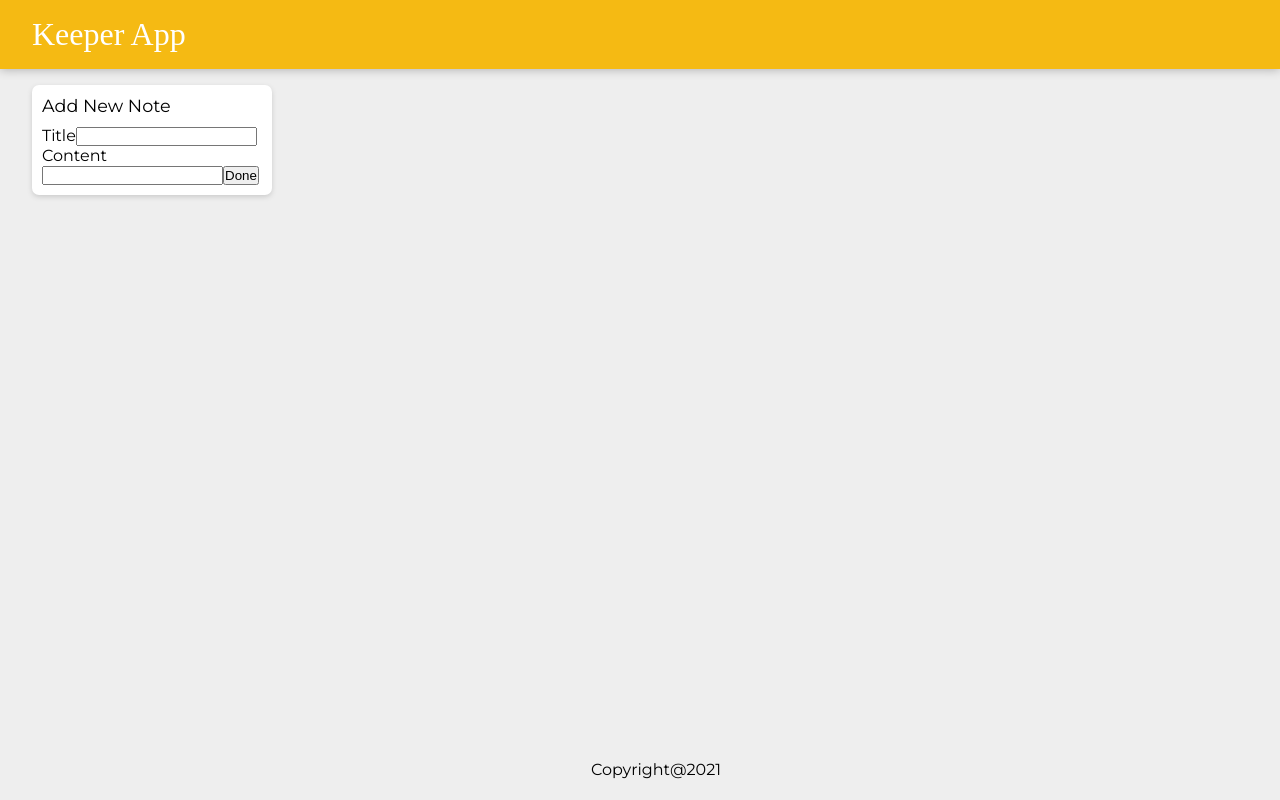
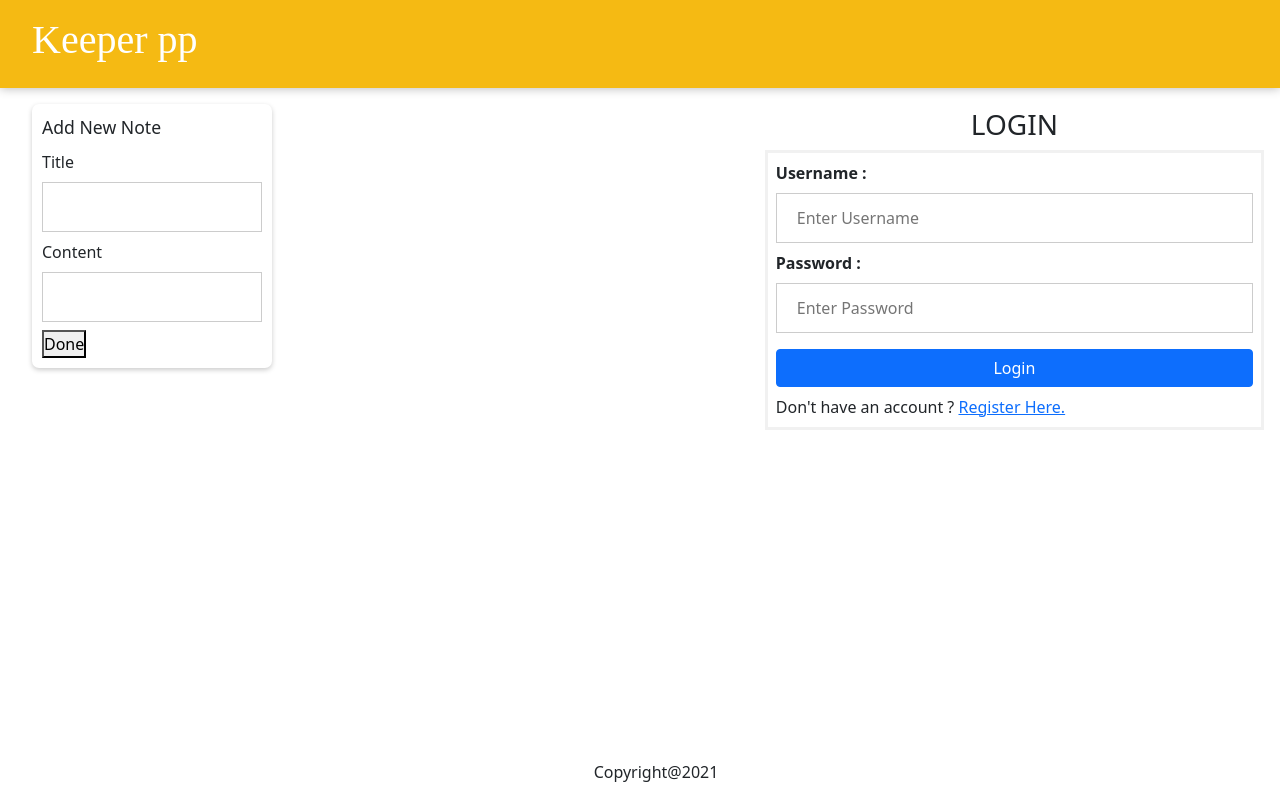
Before and after one commit to saurabh021120/Keeper-App, a React (Create React App) app: page /login in a window 1280 px wide. Built offline with nearby package versions, Linux system fonts and the light colour scheme; a web font is replaced by a local one.

Commit message:
Added Login UI

```diff
--- a/package.json
+++ b/package.json
@@ -5,9 +5,9 @@
   "keywords": [],
   "main": "src/index.js",
   "dependencies": {
-    "bootstrap": "^4.6.0",
+    "bootstrap": "^5.1.1",
     "react": "16.13.1",
-    "react-bootstrap": "^1.5.1",
+    "react-bootstrap": "^2.0.0-rc.1",
     "react-dom": "16.13.1",
     "react-scripts": "3.4.1"
   },
--- a/src/components/App.jsx
+++ b/src/components/App.jsx
@@ -4,6 +4,7 @@ import Header from "./Header";
 import Footer from "./Footer";
 import Note from "./Note";
 import Add from './Add';
+import Login from './Login';
 
 function App() {
 
@@ -20,6 +21,7 @@ function App() {
             })
             }
             <Add notes={notes} setNotes={setNotes}/>
+            <Login />
             <Footer />
         </div>
     );
--- a/src/components/Header.jsx
+++ b/src/components/Header.jsx
@@ -1,7 +1,7 @@
 import React from "react";
 
 function Header(){
-    return(<header><h1>Keeper App</h1></header>);
+    return(<header><h1>Keeper pp</h1></header>);
 }
 
 export default Header;
--- /dev/null
+++ b/src/components/Login.jsx
@@ -0,0 +1,23 @@
+import React from "react";
+import login_styles from './login_styles.css';
+
+function Login(){
+    return(
+<div class="login">
+<h3>LOGIN</h3>
+<form method="post">
+  <div class="in">
+  <label><b>Username : </b></label>
+  <input type="text" placeholder="Enter Username" name="em" required />
+
+  <label><b>Password : </b></label>
+  <input type="password" placeholder="Enter Password" name="pass" required />
+
+  <button class="btn btn-primary login_button" type="submit" name="button">Login</button>
+  <label>Don't have an account ? <a href="register">Register Here.</a></label>
+</div>
+</form>
+</div>);
+}
+
+export default Login;
--- /dev/null
+++ b/src/components/login_styles.css
@@ -0,0 +1,45 @@
+input[type=text],
+input[type=password] {
+        width: 100%;
+        padding: 12px 20px;
+        margin: 8px 0;
+        border: 1px solid #ccc;
+    }
+
+.login_button {
+        color: white;
+        padding: 14px 20px;
+        margin: 8px 0;
+        border: none;
+        cursor: pointer;
+        width: 100%;
+    }
+.in{
+      padding: 8px;
+      border: 3px solid #f1f1f1;
+    }
+.login_button:hover {
+        opacity: 0.8;
+    }
+@media screen and (min-width: 800px) {
+      .container{
+        width: 10%;
+  }
+}
+@media screen and (max-width: 800px) {
+      .container{
+        width: 95%;
+      }
+}
+h3{
+    text-align: center;
+  }
+.login{
+    display: flex;
+    flex-direction: column;
+    flex-wrap: wrap;
+    margin-left: auto;
+    width: 40%;
+    padding-top: 20px;
+
+}
--- a/src/index.js
+++ b/src/index.js
@@ -2,6 +2,7 @@
 import React from "react";
 import ReactDOM from "react-dom";
 import App from "./components/App.jsx";
+import 'bootstrap/dist/css/bootstrap.min.css';
 
 
 ReactDOM.render(<App />, document.getElementById("root"));
```
Also changed, not shown: 1 other file (tests, documents, lock files or other folders).
